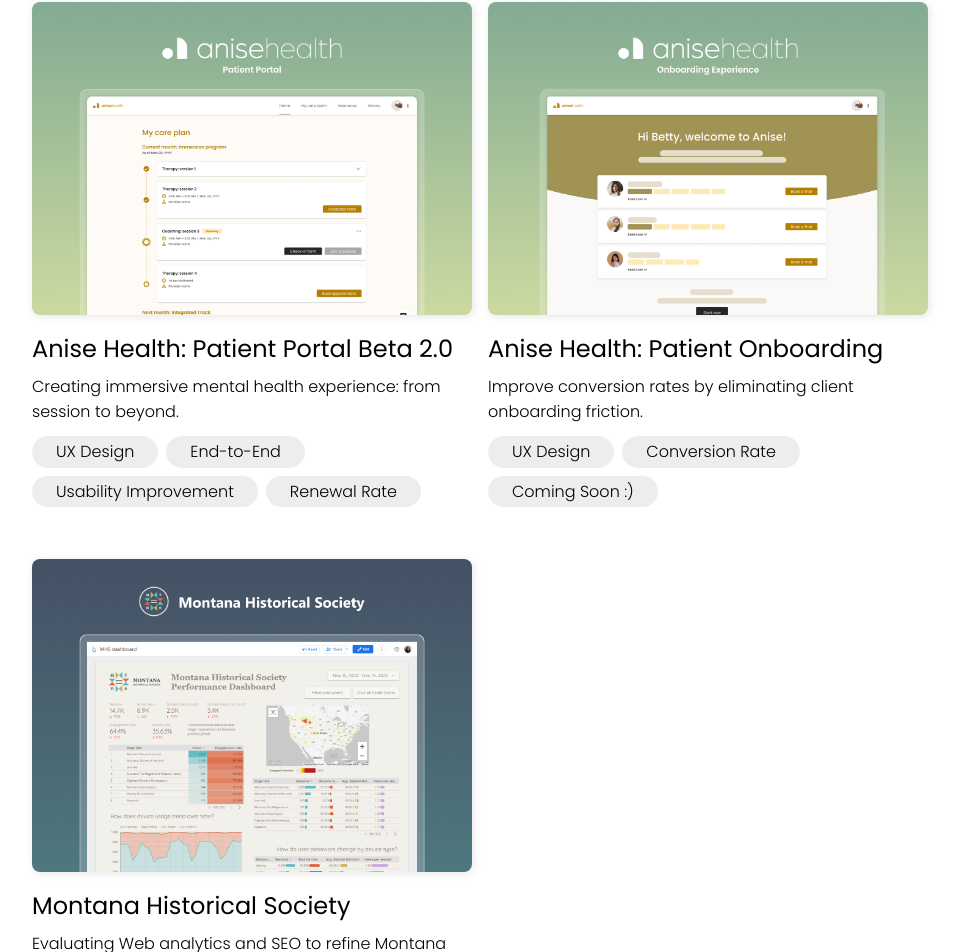
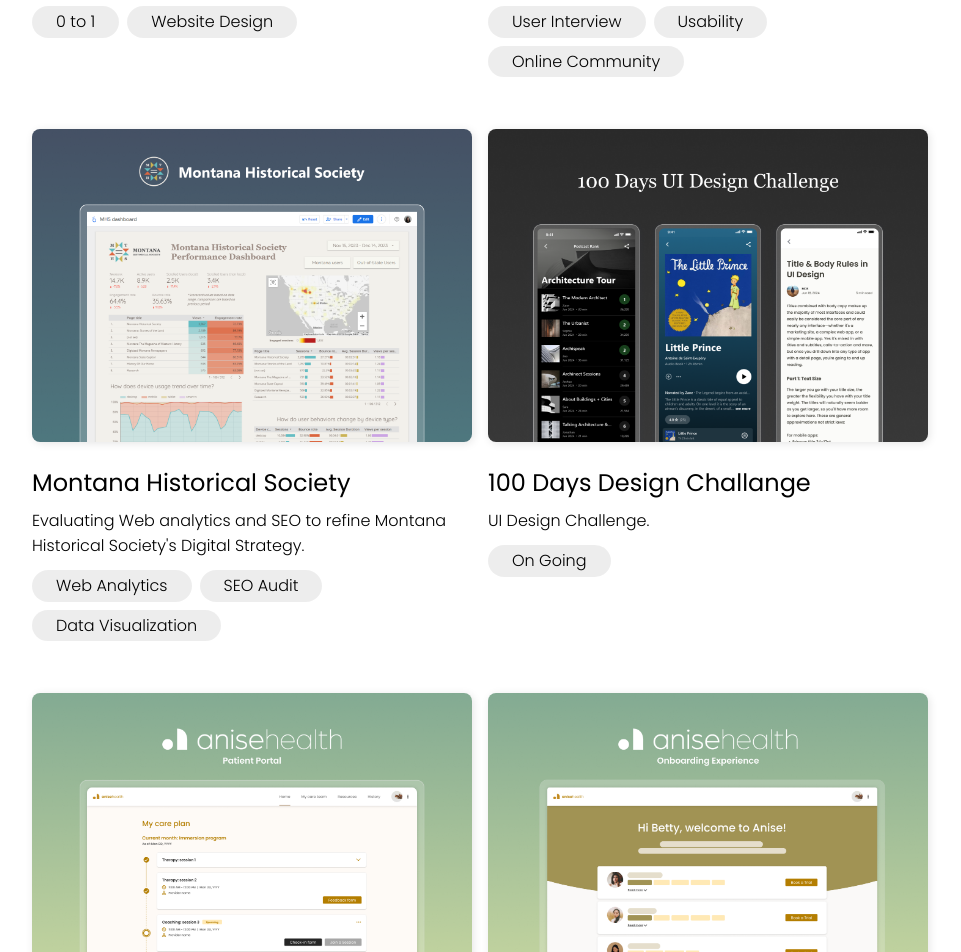
Before and after one commit to czl9707/kiyo-portfolio, a React (Create React App) app: page /Home in a window 1280 px wide. Shown: the part 1256-2208 px from the top of the page, without its empty margins (160-1121 px from the left). Built offline with nearby package versions, Linux system fonts and the light colour scheme.

Commit message:
hover effect

```diff
--- a/src/App.css
+++ b/src/App.css
@@ -44,6 +44,8 @@
   width: auto;
   max-width: 100%;
   height: auto;
+  display: inline-block;
+  position: relative;
 }
 
 .text-text {
--- a/src/App.jsx
+++ b/src/App.jsx
@@ -31,10 +31,13 @@
       <Routes>
         <Route path='/Home' element={<Home />} />
         <Route path='/AboutMe' element={<AboutMe />} />
-        <Route path='/Works/AnisePatient' element={<AnisePatient />} />
-        <Route path='/Works/MontanaHistoricalSociety' element={<MontanaHistoricalSociety />} />
-        <Route path='/Works/Knowunity' element={<Knowunity />} />
-        <Route path='/Works/EdgemereFarm' element={<EdgemereFarm />} />
+        <Route path='/Works'>
+          <Route path='AnisePatient' element={<AnisePatient />} />
+          <Route path='MontanaHistoricalSociety' element={<MontanaHistoricalSociety />} />
+          <Route path='Knowunity' element={<Knowunity />} />
+          <Route path='EdgemereFarm' element={<EdgemereFarm />} />
+          <Route path="*" element={<Navigate to="/Home" />} />
+        </Route>
         <Route path="/*" element={<Navigate to="/Home" />} />
       </Routes>
     </div>
--- a/src/Components/Section.jsx
+++ b/src/Components/Section.jsx
@@ -110,7 +110,6 @@
             style={{
                 backgroundColor: backgroundColor,
                 flex: grow ? `1 1 ${width}` : `0 0 ${width}`,
-                display: "inline-block",
                 gridColumn: takeWholeLine ? '1/-1' : 'auto',
             }}>
             {children}
--- a/src/Home/Home.css
+++ b/src/Home/Home.css
@@ -4,8 +4,27 @@
     box-shadow: 0.1em 0.1em 0.5em rgb(1, 1, 1, 0.1);
 }
 
-.home-card-image:hover {
+.home-card-image-hover {
     box-shadow: 0.2em 0.2em 0.5em rgb(1, 1, 1, 0.2);
+}
+
+.home-card-image-comming-soon-mask {
+    position: absolute;
+    width: 100%;
+    height: 100%;
+    left: 50%;
+    top: 50%;
+    opacity: 0.4;
+    transform: translateY(-50%) translateX(-50%);
+
+    display: flex;
+    align-items: center;
+    font-weight: 600;
+    font-size: 4em;
+    text-align: center;
+
+    color: gray;
+    background-color: white;
 }
 
 #home-hello-text {
--- a/src/Home/Home.jsx
+++ b/src/Home/Home.jsx
@@ -1,9 +1,10 @@
-import React, { useEffect, useRef } from 'react';
+import React, { useEffect, useRef, useState } from 'react';
 import { Link, useLocation } from "react-router-dom";
 import {
     FullWidthSection,
     NotFullWidthSection,
     FixedSectionCell,
+    GrowSectionCell,
 } from '../Components/Section';
 import { SectionGrid, GridCell } from '../Components/SectionGrid';
 
@@ -15,12 +16,12 @@
     const location = useLocation();
     const ref = useRef();
 
-    const scrollHandler = () => ref.current.scrollIntoView({ behavior: 'smooth' });
-
     useEffect(() => {
         if (location.hash === `#${WORKSHASH}`) {
-            console.log(ref.current);
-            scrollHandler();
+            // setTimeout to avoid ref is not there when loading
+            setTimeout(() => {
+                ref.current.scrollIntoView({ behavior: 'smooth' });
+            }, 1);
         }
     });
 
@@ -45,7 +46,7 @@
             </NotFullWidthSection>
             <NotFullWidthSection >
                 <p id='home-intro-text'>
-                    A UX designer loving warm hugs!!! ⛄<br />
+                    A research-driven UI/UX designer, adept in diverse methods to create intuitive design and boost user engagement. ⛄<br />
                 </p>
             </NotFullWidthSection>
         </>
@@ -88,6 +89,20 @@
                     tags={["User Interview", "Usability", "Online Community",]} />
 
                 <ContentCard
+                    url="/Works/MontanaHistoricalSociety"
+                    image="CoverMontanaHistoricalSociety.png"
+                    title="Montana Historical Society"
+                    subTitle="Evaluating Web analytics and SEO to refine Montana Historical Society's Digital Strategy."
+                    tags={["Web Analytics", "SEO Audit", "Data Visualization",]} />
+
+                <ContentCard
+                    // url="/Works/100DesignChallenge"
+                    image="Cover100DesignChallenge.png"
+                    title="100 Days Design Challange"
+                    subTitle="UI Design Challenge."
+                    tags={["On Going",]} />
+
+                <ContentCard
                     url="/Works/AnisePatient"
                     image="CoverAnisePatientPortal.png"
                     title="Anise Health: Patient Portal Beta 2.0"
@@ -98,28 +113,40 @@
                     image="CoverAniseOnboarding.png"
                     title="Anise Health: Patient Onboarding"
                     subTitle="Improve conversion rates by eliminating client onboarding friction."
-                    tags={["UX Design", "Conversion Rate", "Coming Soon :)",]} />
+                    tags={["UX Design", "Conversion Rate",]} />
 
                 <ContentCard
-                    url="/Works/MontanaHistoricalSociety"
-                    image="CoverMontanaHistoricalSociety.png"
-                    title="Montana Historical Society"
-                    subTitle="Evaluating Web analytics and SEO to refine Montana Historical Society's Digital Strategy."
-                    tags={["Web Analytics", "SEO Audit", "Data Visualization",]} />
+                    image="CoverKaiFineJewelry.png"
+                    title="Kai Fine Jewelry"
+                    subTitle="Fancy Jewelrys :)."
+                    tags={["UX Design", "End-to-End", "Usability Improvement",]} />
+
             </SectionGrid>
         </>
     )
 }
 
 function ContentCard({ image, title, subTitle, url, tags = [] }) {
+    let [isHovering, setIsHovered] = useState(false);
+
+
     return (
         <GridCell>
             <Link style={{ color: "black", textDecoration: "none" }}
+                onMouseEnter={() => setIsHovered(true)} onMouseLeave={() => setIsHovered(false)}
                 to={url}>
                 <FullWidthSection>
-                    <img className='home-card-image'
-                        src={`/Home/${image}`} alt={title}
-                    />
+                    <GrowSectionCell>
+                        <img className={isHovering ? 'home-card-image home-card-image-hover' : 'home-card-image'}
+                            src={`/Home/${image}`} alt={title}
+                        />
+                        {
+                            !url && isHovering &&
+                            <div className='home-card-image-comming-soon-mask'>
+                                <p>Comming Soon</p>
+                            </div>
+                        }
+                    </GrowSectionCell>
                 </FullWidthSection>
                 <FullWidthSection height="1em" />
                 <FullWidthSection>
```
Also changed, not shown: public/Home/Cover100DesignChallenge.png (added), public/Home/CoverKaiFineJewelry.png (added).
